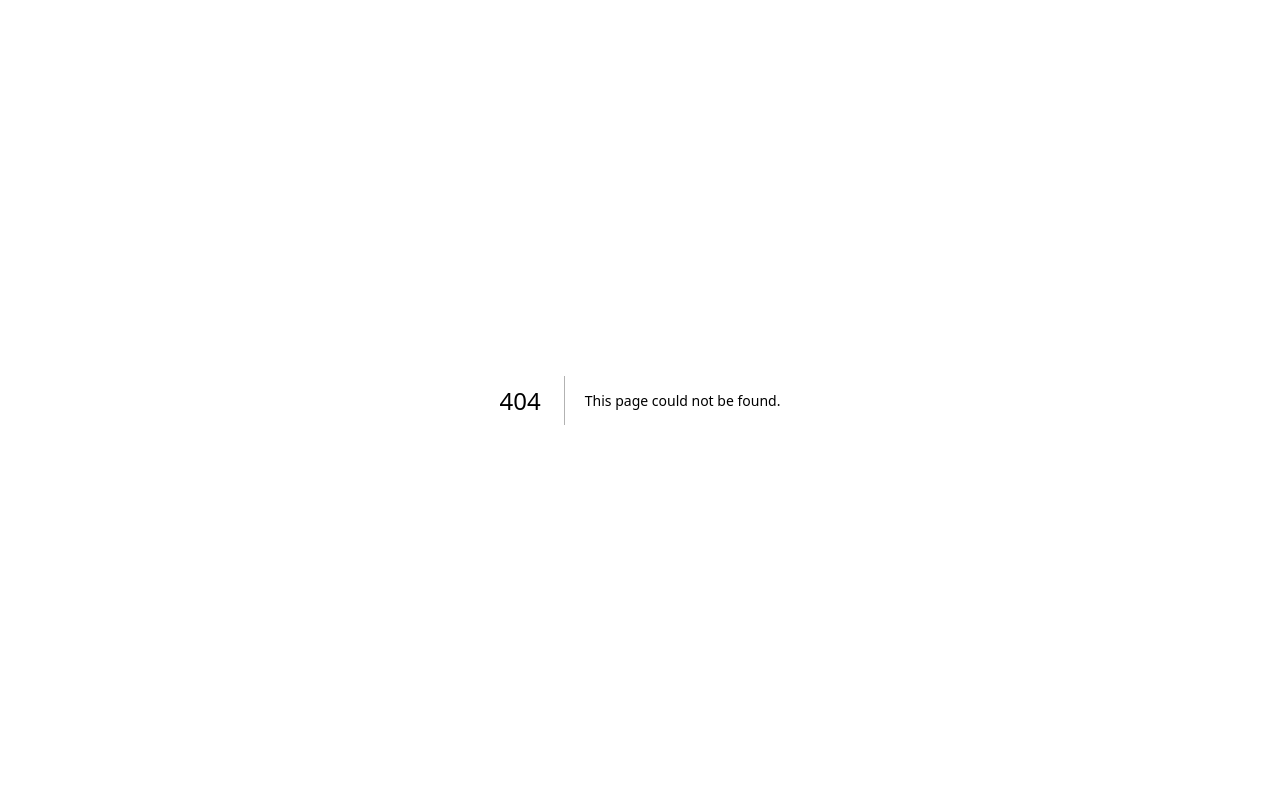
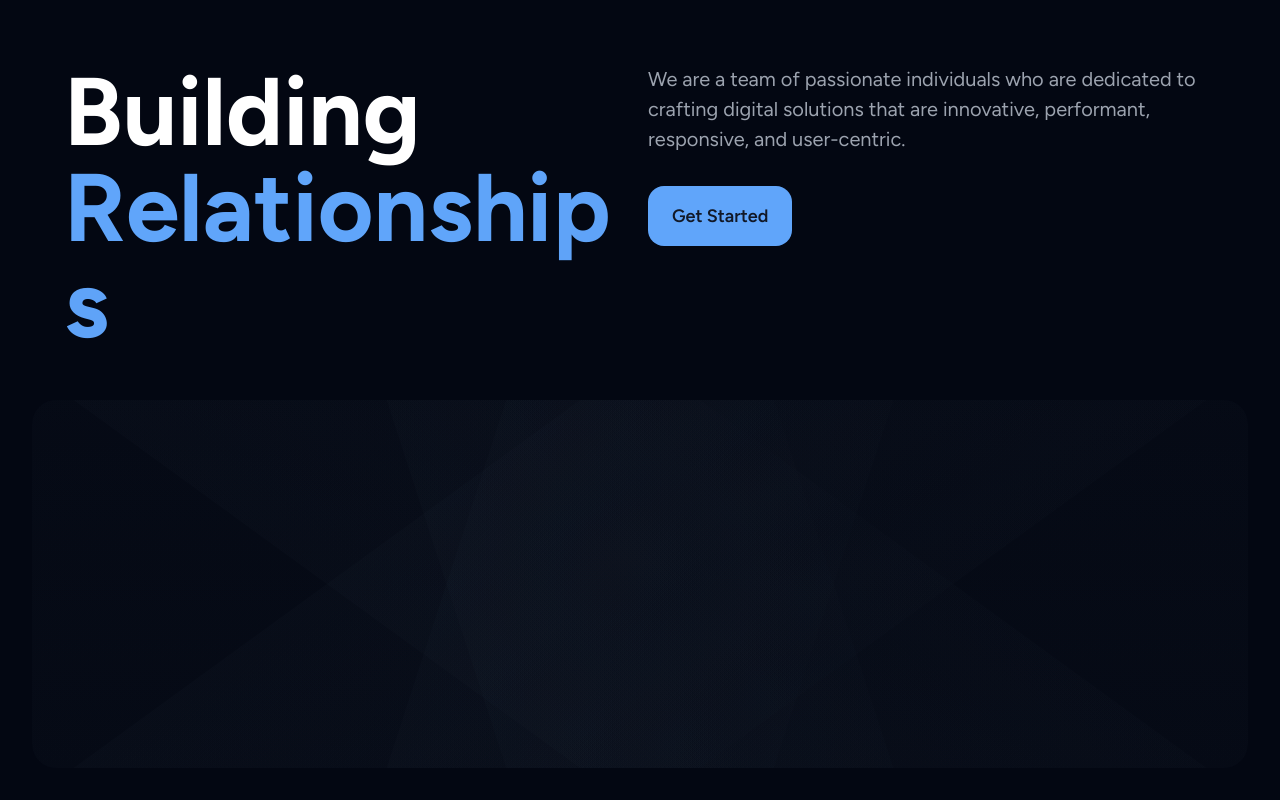
Before and after one commit to gharsh11032000/animated-components-next-tailwind-framer-motion, a Next.js app: page /ui/text-animation-4 in a window 1280 px wide. Before the commit this address had no page. Built offline with nearby package versions, Linux system fonts and the light colour scheme.

Commit message:
Adding Text Animation 4

```diff
--- /dev/null
+++ b/app/ui/text-animation-4/page.tsx
@@ -0,0 +1,136 @@
+"use client";
+
+import React, { useState, useEffect, useRef } from "react";
+import { AnimatePresence, motion } from "framer-motion";
+
+export default function Section() {
+  return (
+    <div className="relative overflow-x-hidden dark:bg-gray-950">
+      <motion.section
+        initial={{
+          opacity: 0,
+        }}
+        animate={{
+          opacity: 1,
+        }}
+        transition={{
+          duration: 1.5,
+        }}
+        className="min-h-screen w-full gap-8 lg:gap-12 group p-4 md:p-8 rounded-2xl flex flex-col relative"
+      >
+        <div className="grid grid-cols-1 md:grid-cols-2 gap-4 p-4 md:p-8 pb-0 md:pb-0">
+          <h1 className="text-4xl md:text-5xl lg:text-8xl font-bold text-white">
+            Building
+            <AnimatedWords
+              words={["Partnerships", "Experiences", "Relationships"]}
+              className="w-full text-blue-400"
+            />
+          </h1>
+          <div className="flex flex-col gap-4 items-start">
+            <p className="text-lg lg:text-xl !leading-normal text-gray-400 max-w-2xl">
+              We are a team of passionate individuals who are dedicated to
+              crafting digital solutions that are innovative, performant,
+              responsive, and user-centric.
+            </p>
+            <button className="px-4 mt-2 sm:mt-4 sm:px-6 py-3 sm:py-4 flex items-center transition-all duration-300 justify-center gap-2 lg:text-lg font-semibold text-gray-900 bg-blue-400 rounded-xl lg:rounded-2xl hover:bg-blue-300 focus:outline-none focus:bg-blue-300">
+              Get Started
+            </button>
+          </div>
+        </div>
+        <div className="flex-1 relative bg-gray-950 overflow-hidden rounded-3xl w-full h-full mt-4 md:mt-0">
+          {new Array(10).fill(null).map((_, index) => (
+            <div
+              key={index}
+              className="absolute inset-0 bg-gradient-to-b from-gray-800 to-gray-950 opacity-10"
+              style={{
+                transform: `rotate(${index * 36}deg)`,
+              }}
+            ></div>
+          ))}
+        </div>
+      </motion.section>
+    </div>
+  );
+}
+
+interface AnimatedWordsProps {
+  words: string[];
+  interval?: number;
+  className?: string;
+}
+
+function AnimatedWords({ words, className }: AnimatedWordsProps) {
+  const [currentWordIndex, setCurrentWordIndex] = useState(0);
+  const lastUpdateTime = useRef(Date.now());
+  const animationFrameId = useRef<number | null>(null);
+
+  useEffect(() => {
+    const animate = () => {
+      const now = Date.now();
+      if (now - lastUpdateTime.current >= 2000) {
+        setCurrentWordIndex((prevIndex) => (prevIndex + 1) % words.length);
+        lastUpdateTime.current = now;
+      }
+      animationFrameId.current = requestAnimationFrame(animate);
+    };
+
+    animationFrameId.current = requestAnimationFrame(animate);
+
+    return () => {
+      if (animationFrameId.current) {
+        cancelAnimationFrame(animationFrameId.current);
+      }
+    };
+  }, [words]);
+
+  const variants = {
+    hidden: {
+      opacity: 0,
+      rotateX: -90,
+      transformOrigin: "top",
+      filter: "blur(4px)",
+    },
+    visible: {
+      opacity: 1,
+      rotateX: 0,
+      transformOrigin: "top",
+      filter: "blur(0px)",
+    },
+    exit: {
+      opacity: 0,
+      rotateX: 90,
+      transformOrigin: "bottom",
+      filter: "blur(4px)",
+    },
+  };
+
+  return (
+    <div
+      className={`leading-none inline-flex relative overflow-hidden ${className}`}
+    >
+      <AnimatePresence mode="popLayout">
+        <div key={currentWordIndex} className="w-full">
+          {words[currentWordIndex].split("").map((letter, index) => (
+            <motion.span
+              key={index}
+              variants={variants}
+              initial="hidden"
+              animate="visible"
+              exit="exit"
+              transition={{
+                duration: 0.25,
+                delay: 0.05 * index,
+                type: "spring",
+                damping: 12,
+                stiffness: 100,
+              }}
+              className="inline-block"
+            >
+              {letter}
+            </motion.span>
+          ))}
+        </div>
+      </AnimatePresence>
+    </div>
+  );
+}
```
